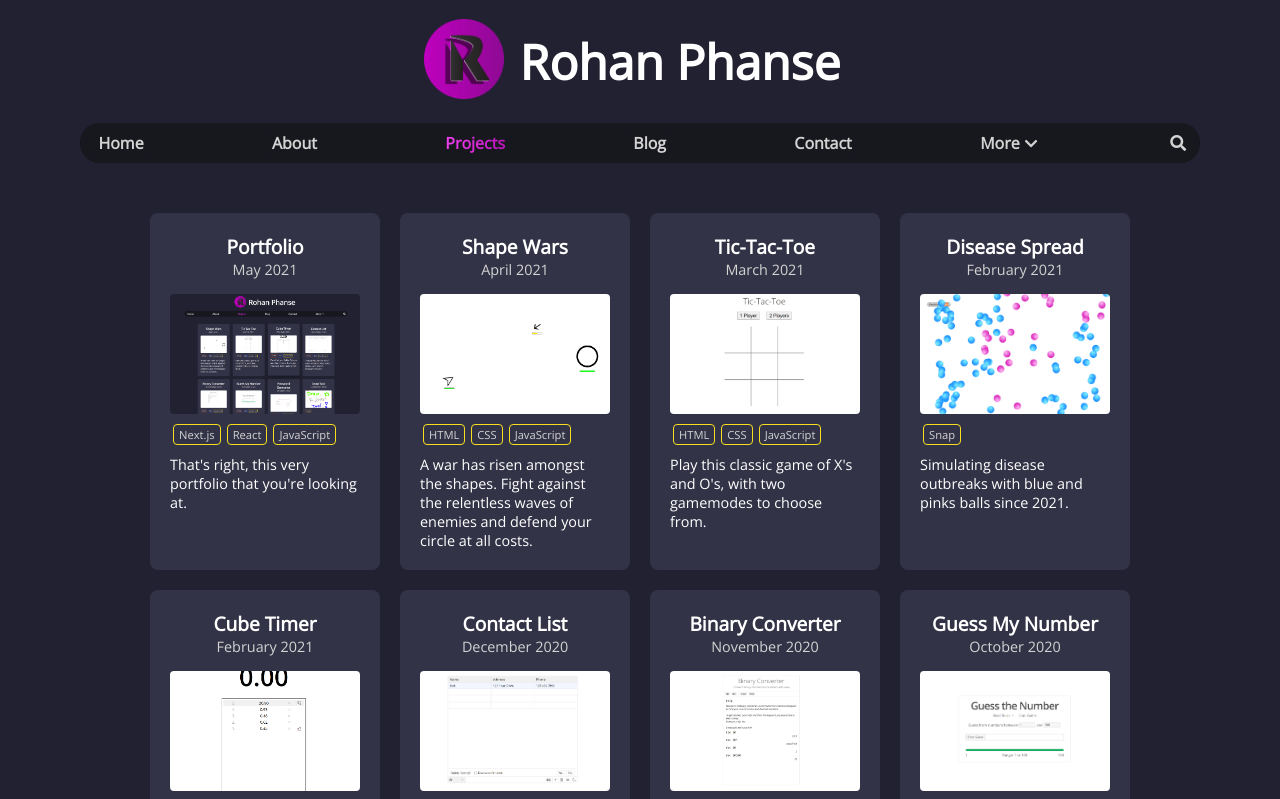
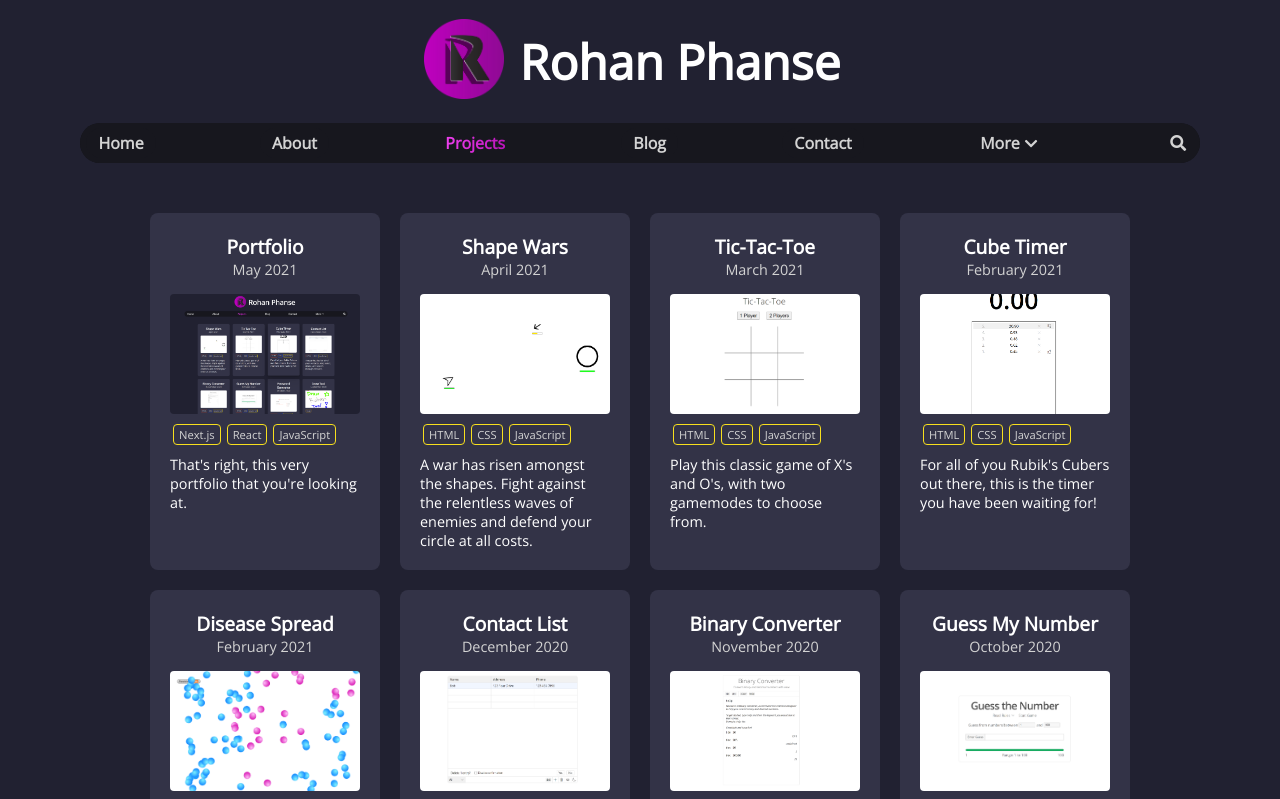
Before and after one commit to rohanphanse/portfolio, a Next.js app: page /projects in a window 1280 px wide. Shown: the top 799 px of the page. Built offline with nearby package versions, Linux system fonts and the light colour scheme.

Commit message:
Fix project sort

```diff
--- a/data.js
+++ b/data.js
@@ -51,7 +51,7 @@ export const projectData = [
     {
         id: "cube-timer",
         title: "Cube Timer",
-        description: "For all of you Rubix Cubers out there, this is the timer you have been waiting for!",
+        description: "For all of you Rubik's Cubers out there, this is the timer you have been waiting for!",
         date: { month: "February", year: 2021 },
         url: "https://cube-timer.roar123.repl.co/",
         languages: ["HTML", "CSS", "JavaScript"],
@@ -134,7 +134,7 @@ export const projectData = [
         title: "Binary Converter",
         description: "Convert binary and decimal numbers with this unique command-line interface.",
         date: { month: "November", year: 2020 },
-        url: "https://contact-list.roar123.repl.co/",
+        url: "https://binary.roar123.repl.co/",
         languages: ["HTML", "CSS", "JavaScript"],
         thumbnail: "/images/binary-converter.png"
     },
@@ -156,4 +156,13 @@ export const projectData = [
         languages: ["Snap"],
         thumbnail: "/images/disease-spread.png"
     },
+    {
+        id: "color-search",
+        title: "Color Search",
+        description: "An application which allows you to search and discover new colors from the terminal.",
+        date: { month: "June", year: 2020 },
+        url: "https://replit.com/@Roar123/Color-Search?lite=true",
+        languages: ["Python"],
+        thumbnail: "/images/color-search.png"
+    },
 ]
--- a/utility.js
+++ b/utility.js
@@ -8,7 +8,12 @@ Utility.monthToNumber = (month) => {
 Utility.sortByDate = (projectData, options = {}) => {
     let data = projectData.sort((a, b) => {
         if (a.date.year === b.date.year) {
-            return Utility.monthToNumber(a.date.month) - Utility.monthToNumber(b.date.month)
+            const month_difference = Utility.monthToNumber(a.date.month) - Utility.monthToNumber(b.date.month)
+            if (month_difference === 0) {
+                return b.title.localeCompare(a.title)
+            } else {
+                return month_difference
+            }
         } else {
             return a.date.year - b.date.year
         }
```
Also changed, not shown: public/images/color-search.png (added).
